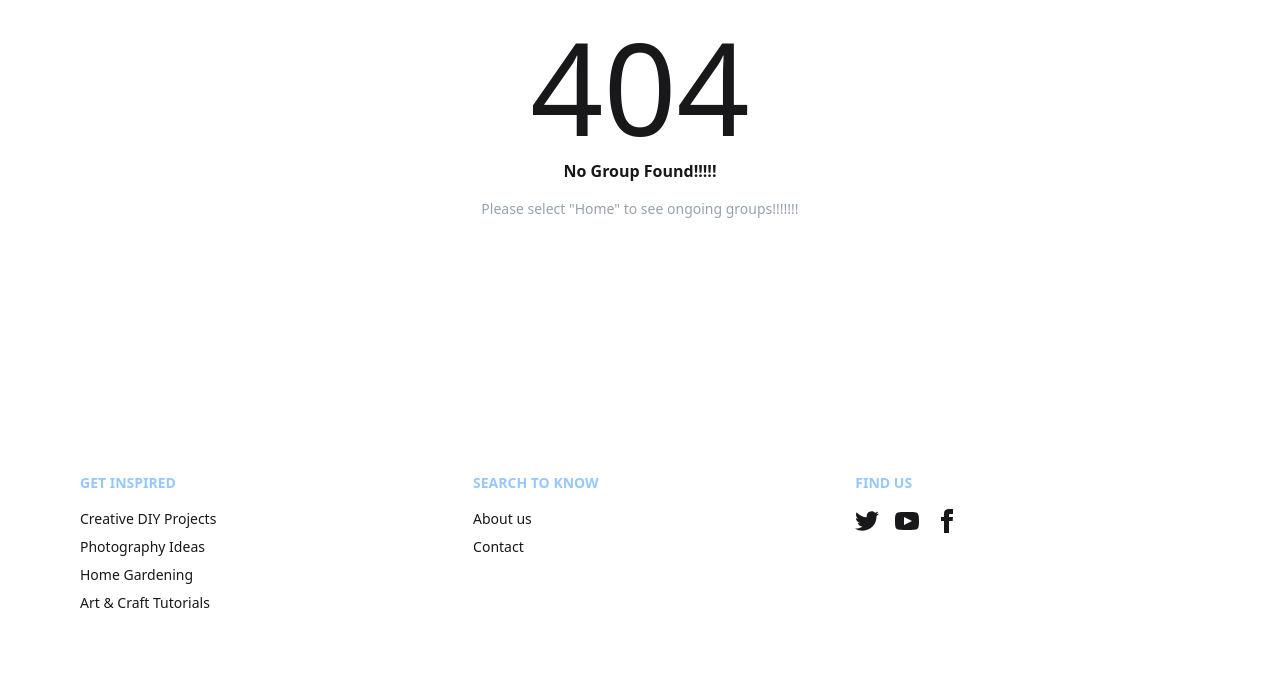
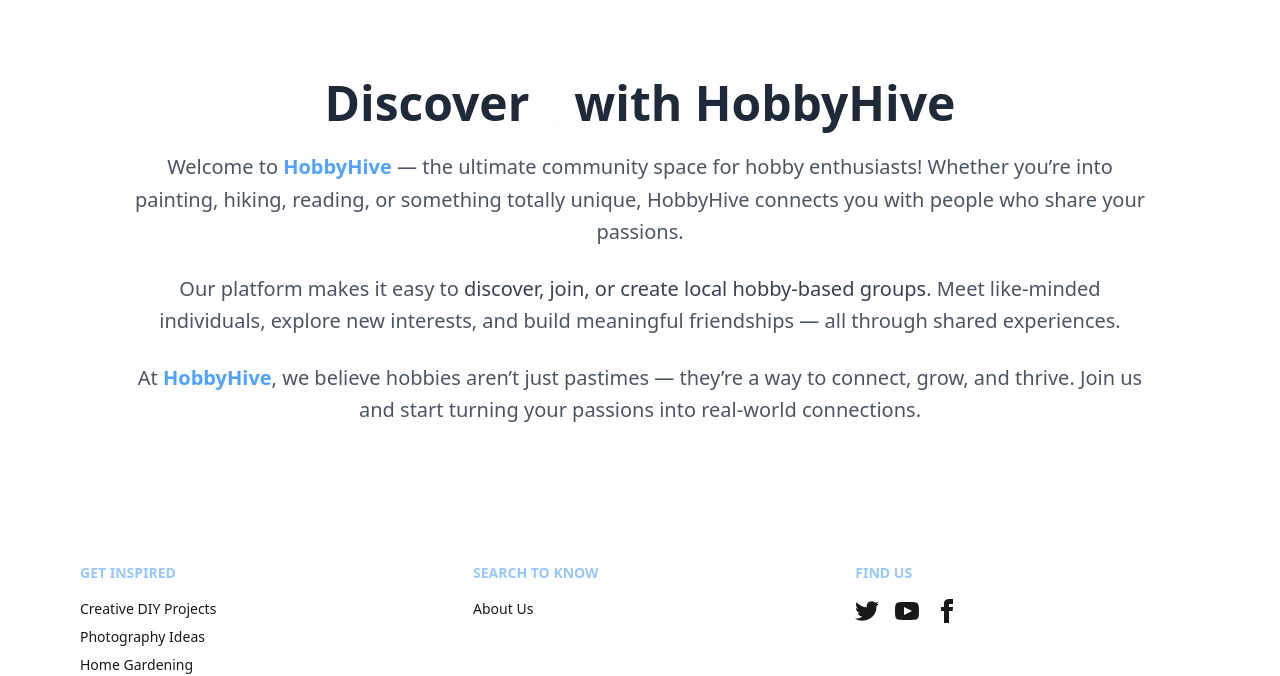
Before and after one commit to Shammi-Akhter/Hobby-Hive-Client, a React (Vite) app: page /about-us in a window 1280 px wide. Shown: the part 183-859 px from the top of the page. Before the commit the page ends 836 px from the top, so only its background shows below. Built offline with nearby package versions, Linux system fonts and the light colour scheme; no server answers.

Commit message:
About Us section adding using react simple typewriter package

```diff
--- a/package.json
+++ b/package.json
@@ -20,6 +20,7 @@
     "react-icons": "^5.5.0",
     "react-router": "^7.6.0",
     "react-router-dom": "^7.6.0",
+    "react-simple-typewriter": "^5.0.1",
     "react-slick": "^0.30.3",
     "slick-carousel": "^1.8.1",
     "tailwindcss": "^4.1.7"
--- /dev/null
+++ b/src/Components/AboutUs/AboutUs.jsx
@@ -0,0 +1,44 @@
+import React from 'react';
+import { Typewriter } from 'react-simple-typewriter';
+
+const AboutUs = () => {
+  return (
+    <div className="px-4 py-12 sm:py-16 md:py-20 lg:py-24 bg-white">
+      <div className="max-w-5xl mx-auto text-center">
+        <h2 className="text-3xl sm:text-4xl md:text-5xl font-bold text-gray-800 mb-6">
+          Discover&nbsp;
+          <span className="text-cyan-400">
+            <Typewriter
+              words={['Hobbies', 'Communities', 'Passions', 'Connections']}
+              loop={0} // 0 = infinite
+              cursor
+              cursorStyle="_"
+              typeSpeed={80}
+              deleteSpeed={50}
+              delaySpeed={1500}
+            />
+          </span>
+          &nbsp;with HobbyHive
+        </h2>
+
+        <p className="text-base sm:text-lg md:text-xl text-gray-600 mb-6 leading-relaxed">
+          Welcome to <span className="font-semibold text-blue-400">HobbyHive</span> — the ultimate community space for hobby enthusiasts!
+          Whether you’re into painting, hiking, reading, or something totally unique,
+          HobbyHive connects you with people who share your passions.
+        </p>
+
+        <p className="text-base sm:text-lg md:text-xl text-gray-600 mb-6 leading-relaxed">
+          Our platform makes it easy to <span className="font-medium text-gray-700">discover, join, or create local hobby-based groups</span>.
+          Meet like-minded individuals, explore new interests, and build meaningful friendships — all through shared experiences.
+        </p>
+
+        <p className="text-base sm:text-lg md:text-xl text-gray-600 leading-relaxed">
+          At <span className="font-semibold text-blue-400">HobbyHive</span>, we believe hobbies aren’t just pastimes — they’re a way to connect, grow, and thrive.
+          Join us and start turning your passions into real-world connections.
+        </p>
+      </div>
+    </div>
+  );
+};
+
+export default AboutUs;
--- a/src/Components/ErrorPage/errorPage.jsx
+++ b/src/Components/ErrorPage/errorPage.jsx
@@ -1,7 +1,7 @@
 import React from 'react';
 
 import { Link } from 'react-router';
-import Navbar from '../Navbar/Navbar';
+
 
 const ErrorPage = () => {
     return (
--- a/src/Components/Footer/Footer.jsx
+++ b/src/Components/Footer/Footer.jsx
@@ -1,4 +1,5 @@
 import React from 'react';
+import { NavLink } from 'react-router';
 
 const Footer = () => {
     return (
@@ -6,16 +7,16 @@ const Footer = () => {
             <footer className="footer container mx-auto sm:footer-horizontal text-base-content lg:px-20 lg:py-10">
                 <nav>
                     <h6 className="footer-title text-blue-400">Get Inspired</h6>
-                    <a className="link link-hover">Creative DIY Projects</a>
-                    <a className="link link-hover">Photography Ideas</a>
-                    <a className="link link-hover">Home Gardening</a>
-                    <a className="link link-hover">Art & Craft Tutorials</a>
+                    <a href='https://www.hobbycraft.co.uk/ideas/' target='blank' className="link link-hover">Creative DIY Projects</a>
+                    <a href='https://photographylife.com/photography-ideas' target='blank' className="link link-hover">Photography Ideas</a>
+                    <a href='https://www.gardendesign.com/ideas/'  target='blank'  className="link link-hover">Home Gardening</a>
+                    <a href='https://www.craftsy.com/'  target='blank' className="link link-hover">Art & Craft Tutorials</a>
                 </nav>
 
                 <nav>
                     <h6 className="footer-title text-blue-400">Search to know</h6>
-                    <a className="link link-hover">About us</a>
-                    <a className="link link-hover">Contact</a>
+                    <NavLink to='/about-us'>About Us</NavLink>
+
 
 
                 </nav>
--- a/src/Components/Register/Register.jsx
+++ b/src/Components/Register/Register.jsx
@@ -51,15 +51,15 @@ const Register = () => {
         photoURL: form.photoURL,
       });
 
-// Force logout so user goes to login page manually
+
       await signOut(auth);
 
       toast.success("Registered successfully!");
 
-// Delay to show toast, then navigate
+
       setTimeout(() => {
         navigate("/login");
-}, 1500); // 1.5 second delay
+      }, 500);
     } catch (error) {
       toast.error(error.message);
     }
@@ -79,7 +79,7 @@ setTimeout(() => {
   return (
     <>
       <Helmet>
-        <title>Register | FindFest</title>
+        <title>Register | HobbyHive</title>
       </Helmet>
       <Toaster position="top-right" />
       <div className="flex justify-center items-center lg:min-h-screen lg:my-0 lg:mx-0 my-8 mx-4 bg-gradient-to-br from-pink-100 to-purple-200">
--- a/src/main.jsx
+++ b/src/main.jsx
@@ -20,61 +20,69 @@ import AllGroupPage from './Components/AllGroupPage/AllGroupPage.jsx';
 import { HelmetProvider } from 'react-helmet-async';
 import FeaturedGroup from './Components/FeaturedGroup/Featuredgroup.jsx';
 import ErrorPage from './Components/ErrorPage/errorPage.jsx';
+import AboutUs from './Components/AboutUs/AboutUs.jsx';
 
 
-const router  = createBrowserRouter([
+const router = createBrowserRouter([
   {
     path: '/',
     element: <Root></Root>,
     children: [
       {
-        path:'/',
-        element:<Home/>
+        path: '/',
+        element: <Home />
       },
       {
-        path:'/login',
+        path: '/login',
         element:
-          <Login/>
+          <Login />
       },
       {
-         path:'/register',
-         element: <Register/>
+        path: '/register',
+        element: <Register />
       },
       {
-         path:'/my-group-page',
-         element: <MyGroupPage/>
+        path: '/my-group-page',
+        element: <MyGroupPage />
       },
       {
-         path:'/create-group',
-         element: <CreateGroup/>
+        path: '/create-group',
+        element: <CreateGroup />
       },
       {
-         path:'/update-group',
-         element:<UpdateGroup/>
+        path: '/update-group',
+        element: <UpdateGroup />
       },
       {
-         path:'/all-groups',
-         element:<AllGroupPage/>
+        path: '/all-groups',
+        element: <AllGroupPage />
       },
       {
-         path:'/featured-group',
-         element:<FeaturedGroup/>
+        path: '/featured-group',
+        element: <FeaturedGroup />
       },
       {
-         path:'*',
-         element:<ErrorPage/>
+        path: '/about-us',
+        element: <AboutUs/>
       },
 
-    ]
+    ],
+    errorElement: <ErrorPage />
+  },
+
+  {
+    path: '*',
+    element: <ErrorPage />
   }
+
 ])
 createRoot(document.getElementById('root')).render(
   <StrictMode>
 
-      <HelmetProvider>
+    <HelmetProvider>
       <AuthProvider>
-      <RouterProvider router={router}></RouterProvider>
-    </AuthProvider>
+        <RouterProvider router={router}></RouterProvider>
+      </AuthProvider>
     </HelmetProvider>
 
 
```
Also changed, not shown: 1 other file (tests, documents, lock files or other folders). Lines whose indentation alone changed are shown as unchanged.
